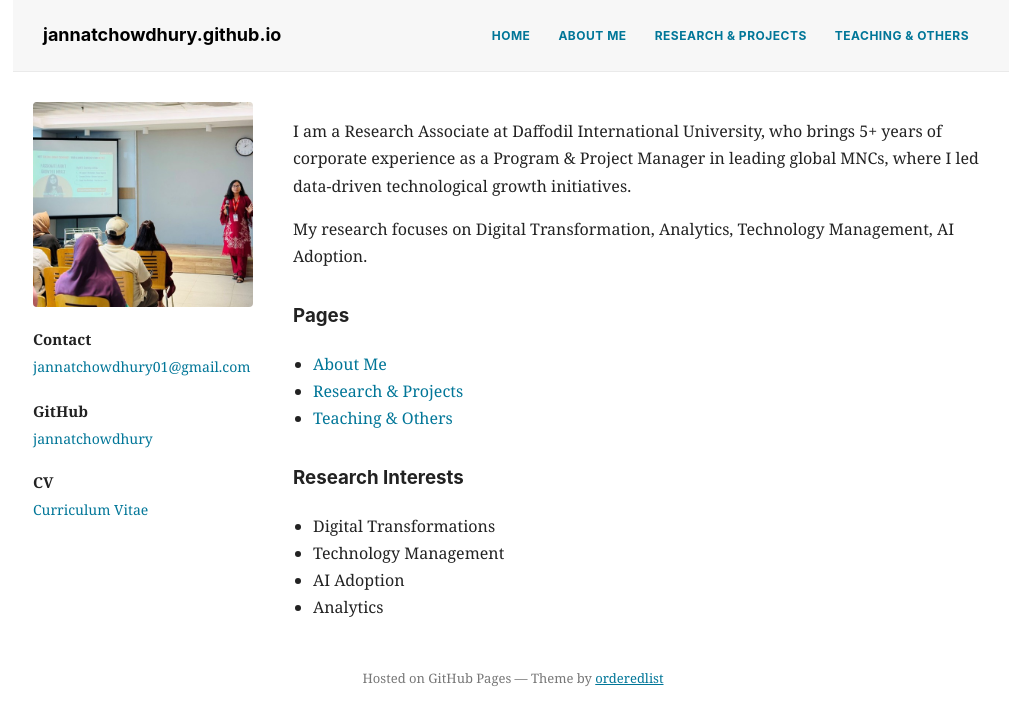
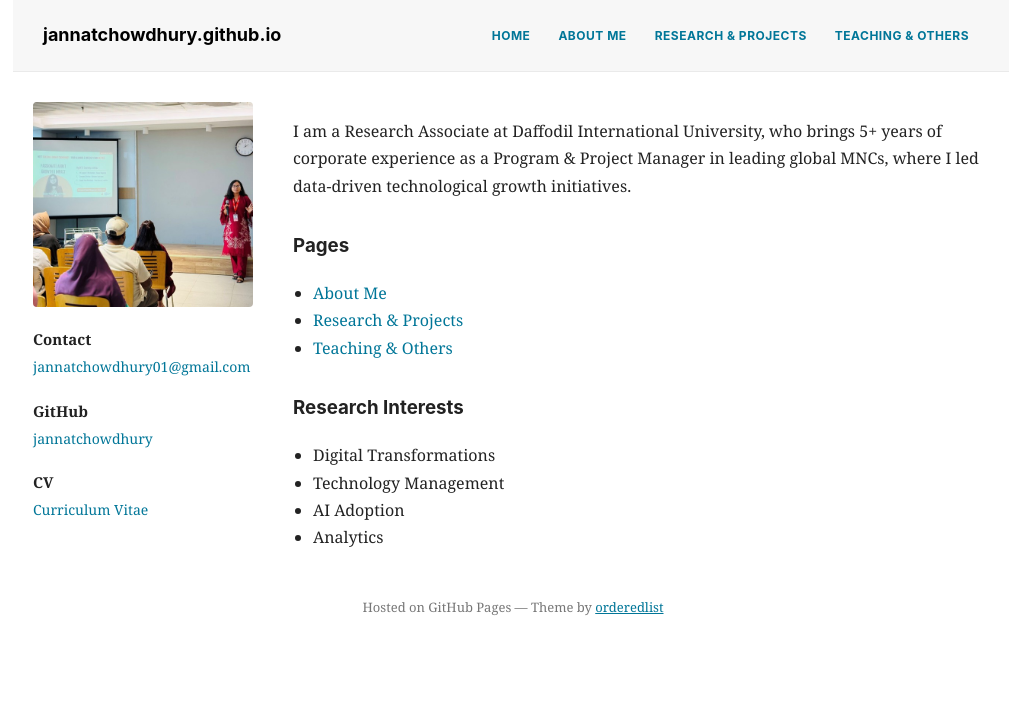
Before and after one commit to jannatchowdhury/jannatchowdhury.github.io, a Jekyll site: the page built from index.md, in a window 1280 px wide. Shown: the top 726 px of the page, without its empty margins (127-1136 px from the left). Built offline with Jekyll 4.4.1, drawn with Linux system fonts in a browser that asks for light colours.

Commit message:
Update index.md

```diff
--- a/index.md
+++ b/index.md
@@ -4,8 +4,6 @@ title: Home
 ---
 
 I am a Research Associate at Daffodil International University, who brings 5+ years of corporate experience as a Program & Project Manager in leading global MNCs, where I led data-driven technological growth initiatives.
-
-My research focuses on Digital Transformation, Analytics, Technology Management, AI Adoption.
 
 ### Pages
 * [About Me](./about.md)
```
